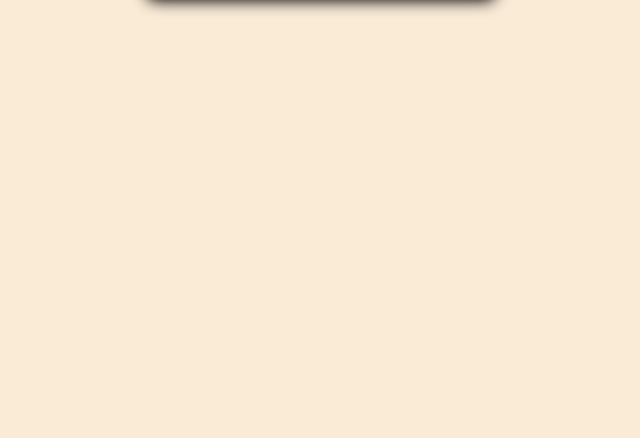
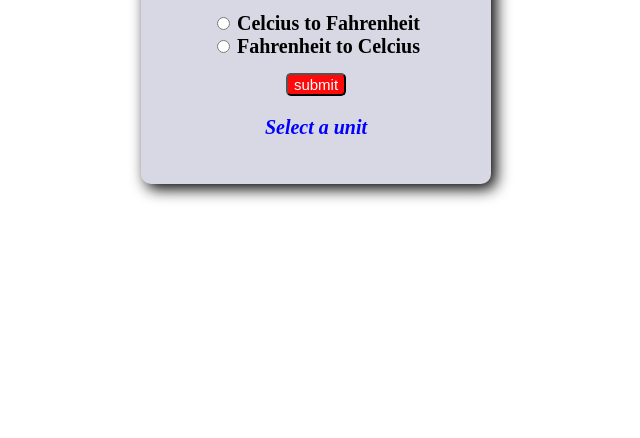
Before and after one commit to prchlmrie/Temp-Conversion, a plain HTML site: page index.html in a window 1280 px wide. Shown: the part 362-800 px from the top of the page, without its empty margins (324-964 px from the left). Drawn offline with Linux system fonts and the light colour scheme.

Commit message:
Update style.css

```diff
--- a/style.css
+++ b/style.css
@@ -1,6 +1,11 @@
-body{
-    font-family: monospace;
-    background-color: antiquewhite;
+body {
+    display: flex;
+    flex-direction: column;
+    align-items: center;
+    justify-content: center;
+    height: 90vh;
+    margin: 0;
+    background-color: white;
 }
 
 h1{
@@ -51,4 +56,5 @@ button:hover{
     font-size: 20px;
     font-style: italic;
     color: blue;
+
 }
```
